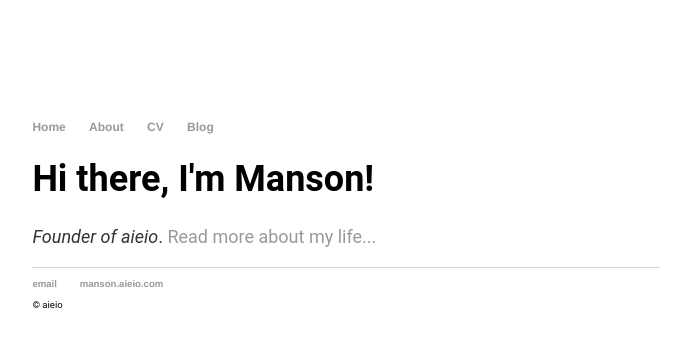
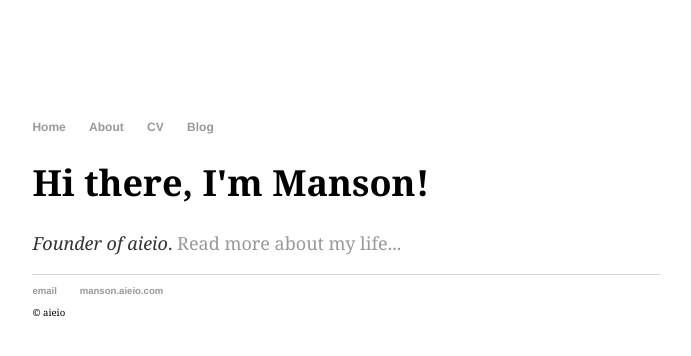
Before and after one commit to mansonsiu/manson.github.io, a Jekyll site: the page built from index.html, in a window 1280 px wide. Shown: the top 356 px of the page, without its empty margins (294-985 px from the left). Built offline with Jekyll 4.4.1, drawn with Linux system fonts in a browser that asks for light colours.

Commit message:
Update main.css

```diff
--- a/styles/main.css
+++ b/styles/main.css
@@ -30,7 +30,7 @@
  }
 
 html, body {
-    font-family: 'Roboto', 'Helvetica', sans-serif, 'Merriweather', Georgia, Times;
+    font-family: 'Merriweather', Georgia, Times;
     margin: 60px auto;
     width: 70%;
     font-size: 12px;
```
